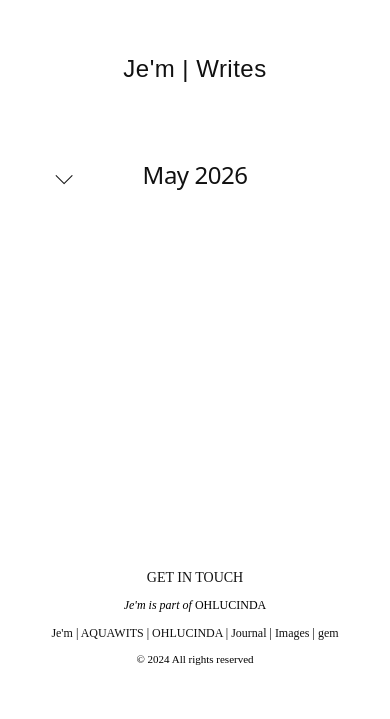
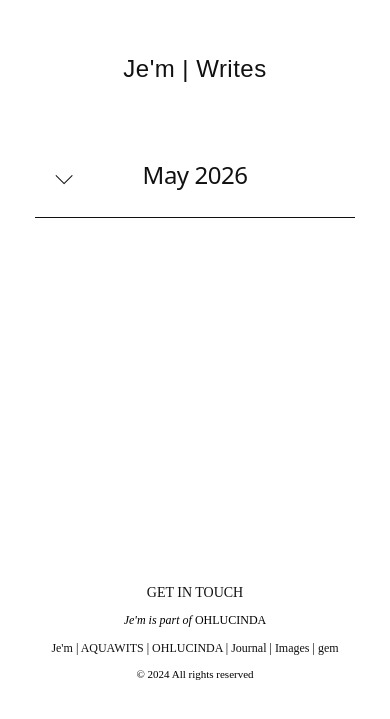
Before and after one commit to ohlucinda/ohlucinda-mobile, a Jekyll site: the page built from index.html, in a window 390 px wide. Shown: the top 719 px of the page. Built offline with Jekyll 4.4.1, drawn with Linux system fonts in a browser that asks for light colours; some web fonts are replaced.

Commit message:
Update style.css

```diff
--- a/assets/style.css
+++ b/assets/style.css
@@ -166,6 +166,9 @@ img {
 
   margin: 0 auto;
   text-align: center;
+
+  border-bottom: 1px solid #111;
+  padding-bottom: 14px;
 }
 
 details summary::before {
```
